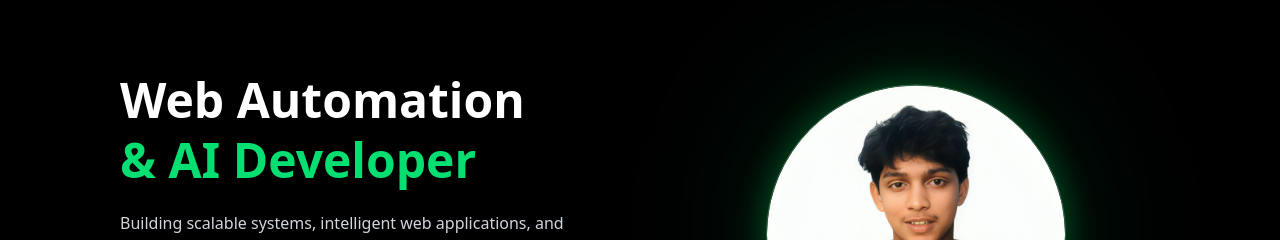
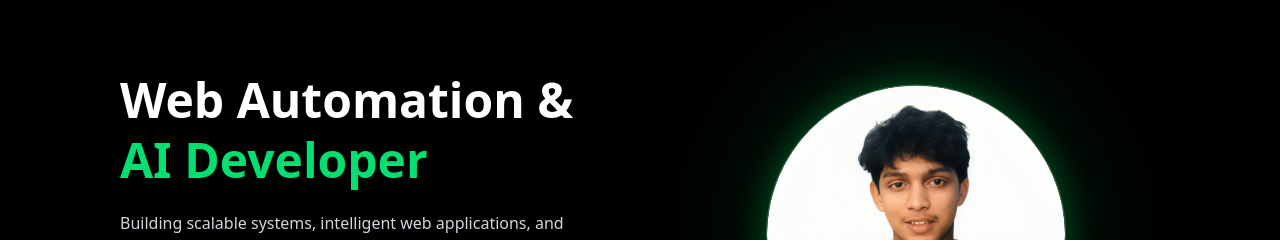
Before and after one commit to Mdbaizidtanvir/baizid, a Next.js app: page / in a window 1280 px wide. Shown: the part 202-442 px from the top of the page. Built offline with nearby package versions, Linux system fonts and the light colour scheme; no server answers.

Commit message:
Fix formatting of text in Banner component

```diff
--- a/components/Banner.js
+++ b/components/Banner.js
@@ -38,8 +38,8 @@ export default function Banner() {
             transition={{ duration: 0.6 }}
             className="text-3xl lg:mt-[70px] md:mt-10 md:text-5xl font-black text-white leading-tight"
           >
-Web Automation
-  <span className="block text-green-400">& AI Developer</span>
+Web Automation &
+  <span className="block text-green-400"> AI Developer</span>
           </motion.h1>
 
           <p className="text-gray-300 mt-5 text-[16px] leading-relaxed">
```
